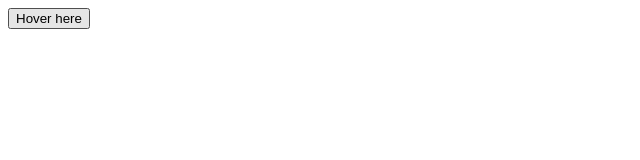
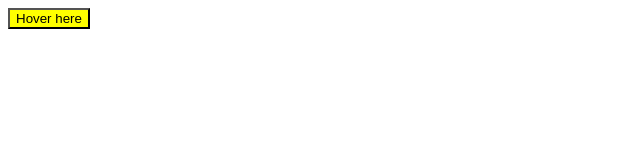
Before and after one commit to acciojob/hover-button-kumarigeetanjli, a website: page main.html in a window 1280 px wide. In both pictures the pointer is over the button "Hover here". Shown: the whole page, without its empty margins (0-640 px from the left). Drawn offline with Linux system fonts and the light colour scheme.

Commit message:
Update styles.css

```diff
--- a/styles.css
+++ b/styles.css
@@ -1,2 +1,6 @@
 
 /* Your CSS Code here. */
+button:hover{
+    background-color:yellow;
+
+}
```
